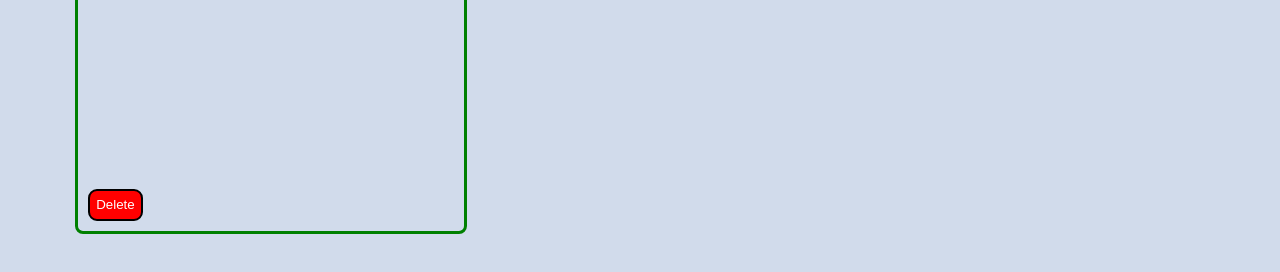
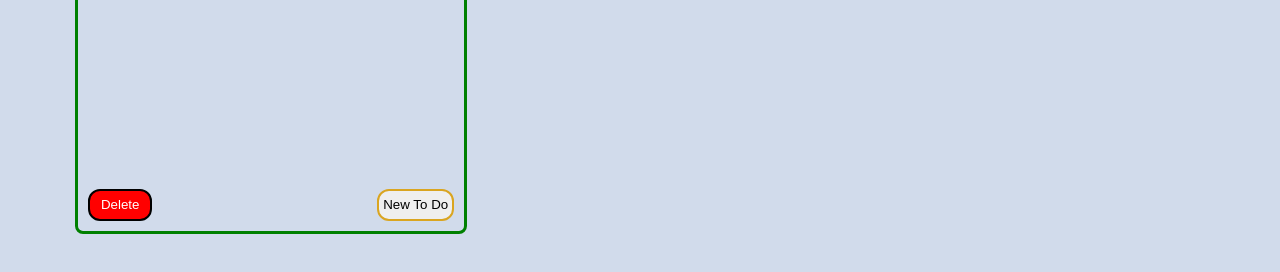
Before and after one commit to grantgolden13/to-do-list, a website built with webpack: page dist/index.html in a window 1280 px wide. Shown: the part 150-422 px from the top of the page. Built offline with nearby package versions, Linux system fonts and the light colour scheme.

Commit message:
add and style 'new to do' button

```diff
--- a/src/projects.js
+++ b/src/projects.js
@@ -5,6 +5,7 @@ const Project = function Project(name, priority, dueDate) {
     this.name = name;
     this.priority = priority;
     this.dueDate = dueDate;
+    this.todos = [];
 }
 
 const createDeleteAlert = function(elem) {
@@ -52,20 +53,32 @@ const createDeleteAlert = function(elem) {
     content.appendChild(alertModal);
 }
 
-const createDeleteBtn = function() {
-    const deleteBtnDiv = document.createElement('div');
-    deleteBtnDiv.classList.add('delete-btn-container');
+const createProjectButtons = function() {
+    const buttonContainerDiv = document.createElement('div');
+    buttonContainerDiv.classList.add('project-btn-container');
+
     const deleteBtn = document.createElement('button');
+    deleteBtn.classList.add('delete-btn');
     deleteBtn.type = "button";
     deleteBtn.value = "Delete";
     deleteBtn.textContent = "Delete";
-    deleteBtn.classList.add('delete-btn');
     deleteBtn.addEventListener('click', (e) => {
         const projectToDelete = e.target.parentElement.parentElement;
         createDeleteAlert(projectToDelete);
     });
-    deleteBtnDiv.appendChild(deleteBtn);
-    return deleteBtnDiv;
+
+    const todoButton = document.createElement('button');
+    todoButton.classList.add('add-todo-btn');
+    todoButton.value = "Add Todo";
+    todoButton.textContent = "New To Do";
+    todoButton.addEventListener('click', () => {
+
+    });
+
+    buttonContainerDiv.appendChild(deleteBtn);
+    buttonContainerDiv.appendChild(todoButton);
+
+    return buttonContainerDiv;
 }
 
 const createDefaultProject = function() {
@@ -96,7 +109,7 @@ const renderProjectsToDOM = function() {
         if (projectPriority == "high") {
             newProjectElem.classList.add('green');
         } else if (projectPriority == "higher") {
-            newProjectElem.classList.add('yellow');
+            newProjectElem.classList.add('gold');
         } else if (projectPriority == "highest") {
             newProjectElem.classList.add('red');
         }
@@ -111,7 +124,16 @@ const renderProjectsToDOM = function() {
         projectHeader.appendChild(projectDueDate);
 
         newProjectElem.appendChild(projectHeader);
-        newProjectElem.appendChild(createDeleteBtn());
+        newProjectElem.appendChild(createProjectButtons());
+
+
+        newProjectElem.addEventListener('click', () => {
+
+            // open an editor (form) in the middle of the screen like google keep
+            // use textareas? for the temporary title and details/notes section
+            // use date picker input for the date
+            // allow for adding To Dos ???
+        })
 
         projectGrid.appendChild(newProjectElem);
     });
--- a/src/style.css
+++ b/src/style.css
@@ -32,7 +32,8 @@ h1 {
 .new-project-button:hover,
 .delete-btn:hover,
 #deleteProject:hover,
-#cancelDelete:hover {
+#cancelDelete:hover,
+.add-todo-btn:hover {
     transform: scale(1.08);
 }
 
@@ -124,7 +125,7 @@ header > h3 {
     border: 3px solid green;
 }
 
-.yellow {
+.gold {
     border: 3px solid darkgoldenrod;
 }
 
@@ -142,7 +143,9 @@ header > h3 {
     border: 2px solid black;
 }
 
-.delete-btn-container {
+.project-btn-container {
+    display: flex;
+    justify-content: space-between;
     margin: 10px
 }
 
@@ -188,8 +191,8 @@ header > h3 {
     justify-content: space-between;
 }
 
-.btn-container > button {
-    border: 2px solid goldenrod;
+.delete-btn,
+.add-todo-btn {
     border-radius: 12px;
     height: 32px;
     padding: 4px;
@@ -200,3 +203,7 @@ header > h3 {
     border: 2px solid black;
     background-color: red;
 }
+
+.add-todo-btn {
+    border: 2px solid goldenrod;
+}
```
Also changed, not shown: dist/bundle.js.
